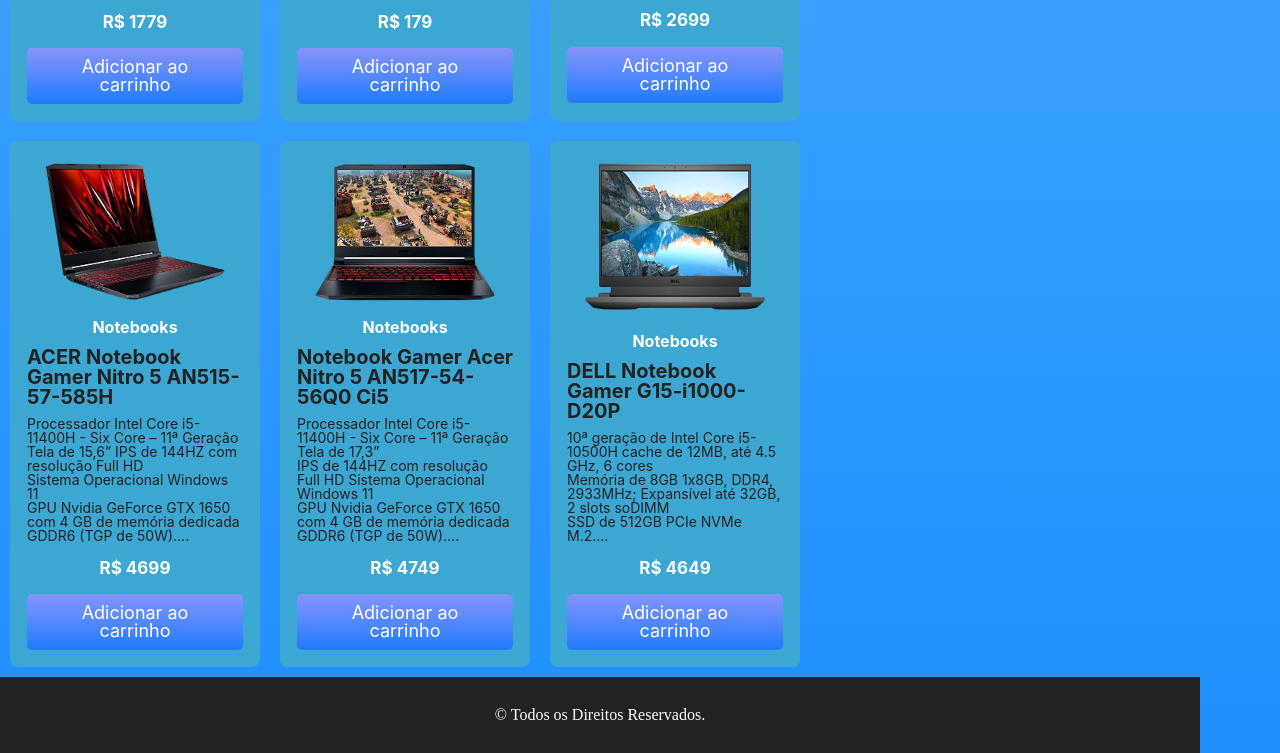
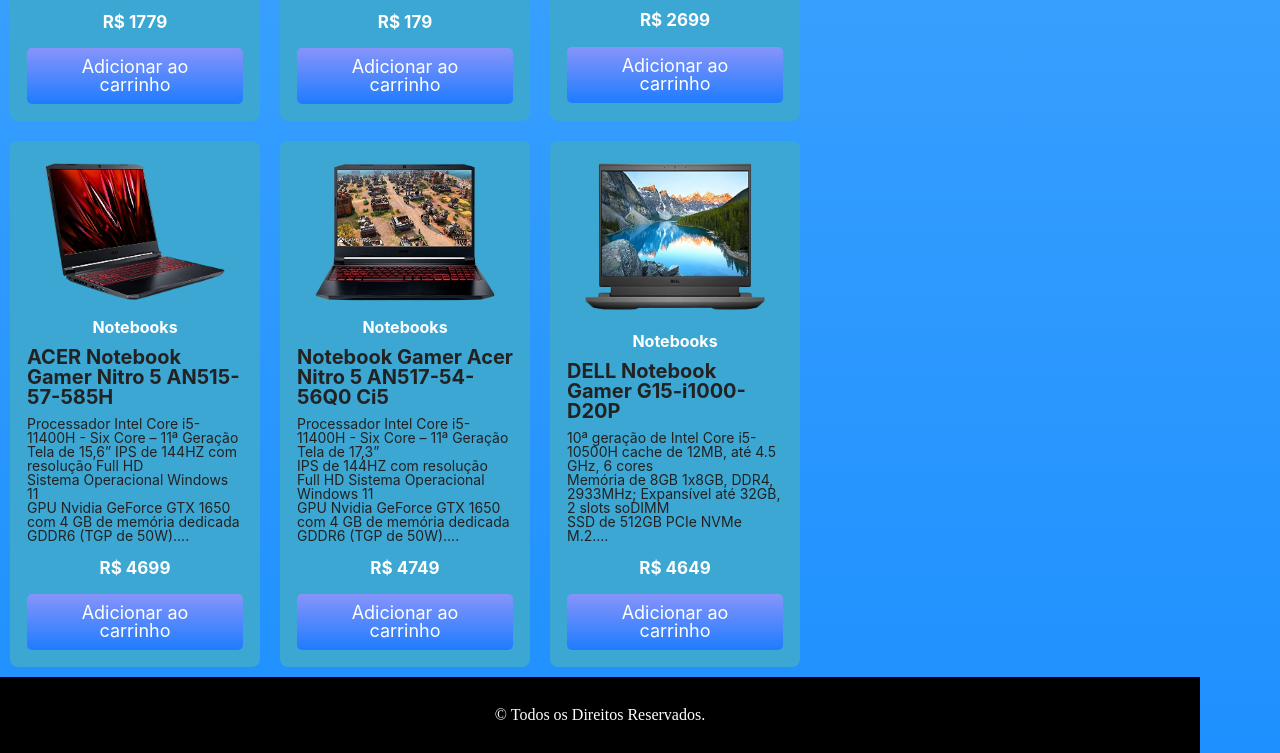
Before and after one commit to vinisilvasn23/Ecommerce-vinisilvasn23, a website: page index.html in a window 1280 px wide. Shown: the part 2364-3117 px from the top of the page. Drawn offline with Linux system fonts and the light colour scheme.

Commit message:
correcoes2

```diff
--- a/style/style.css
+++ b/style/style.css
@@ -268,10 +268,10 @@
   height: 150px;
 }
 footer {
-  background-color: #232222;
+  background-color: #000000;
   color: #ffffff;
   text-align: center;
-  border: 30px solid #232222;
+  border: 30px solid #000000;
 }
 #popup {
   display: none;
```
